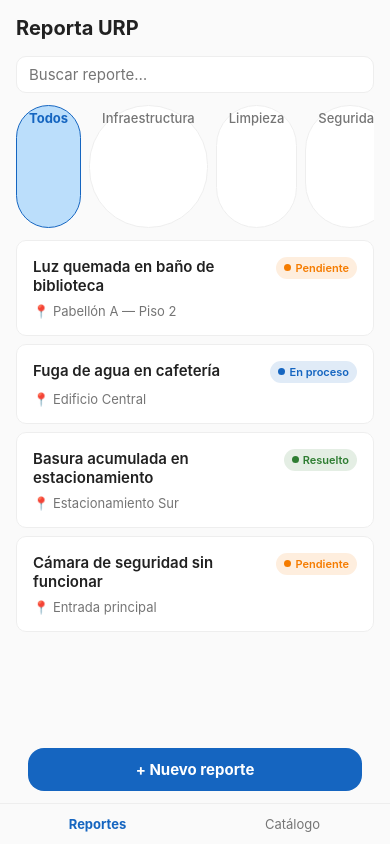
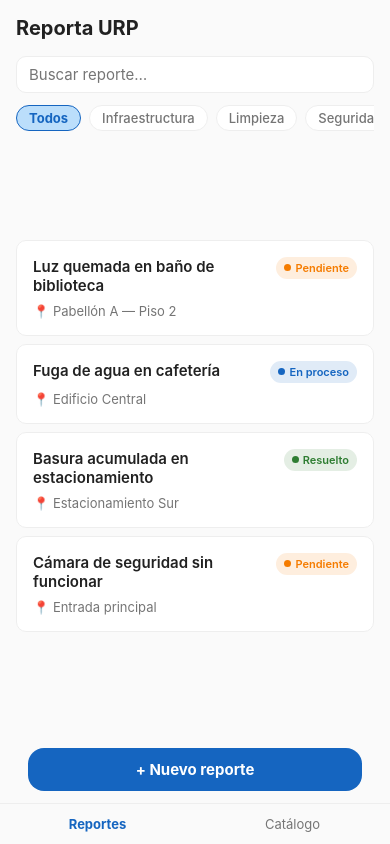
Before and after one commit to urp-moviles-2026-2/ReportaURP, a React Native app: screen / in a window 390 px wide. Built offline with nearby package versions, Linux system fonts and the light colour scheme.

Commit message:
LAB-02: fix estilo de alineacion en CategoryChip

```diff
--- a/src/components/CategoryChip.js
+++ b/src/components/CategoryChip.js
@@ -20,6 +20,7 @@ const styles = StyleSheet.create({
     borderWidth: 1,
     borderColor: colors.border,
     backgroundColor: colors.surface,
+    alignSelf: "flex-start",
   },
   active: {
     backgroundColor: colors.primaryLight,
```
